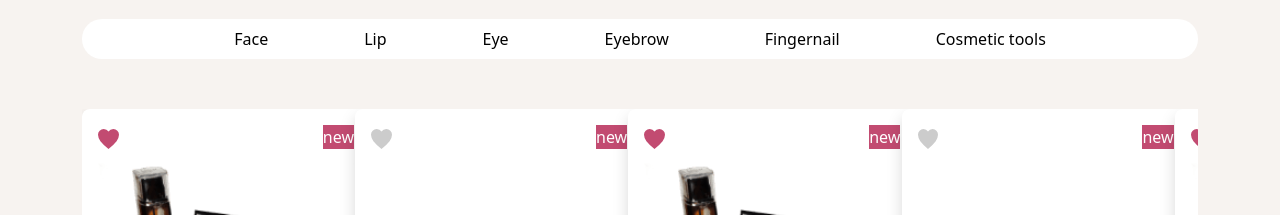
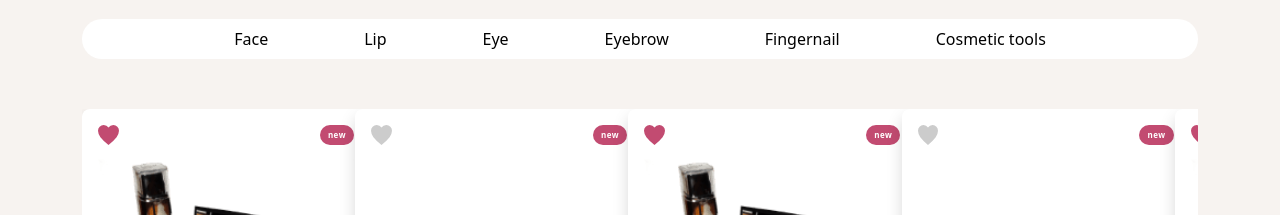
Before and after one commit to mohammadmajidd/laura-beauty, a React (Create React App) app: page / in a window 1280 px wide. Shown: the part 1900-2115 px from the top of the page. Built offline with nearby package versions, Linux system fonts and the light colour scheme.

Commit message:
styled product section

```diff
--- a/src/components/Products/ProductCard.js
+++ b/src/components/Products/ProductCard.js
@@ -1,15 +1,16 @@
 import React from 'react';
 import {Card} from "react-bootstrap";
 import './ProductCard.scss'
+
 const ProductCard = ({product}) => {
     return (
-        <Card  style={{ width: '18rem' }} className={'productCard border-0 shadow p-3 rounded-3'}>
-            <div className={'d-flex justify-content-between productCard__cardHeader'}>
-                <div><img alt='icon' src={product.icon}/></div>
+        <Card style={{width: '18rem'}} className={'productCard border-0 shadow p-3 rounded-3'}>
+            <div className={'d-flex justify-content-between align-items-center productCard__cardHeader'}>
+                <img alt='icon' src={product.icon}/>
                 <div>new</div>
             </div>
             <div className={'productCard__imageContainer'}>
-                <Card.Img variant="top" src={product.image} />
+                <Card.Img variant="top" src={product.image}/>
             </div>
 
             <Card.Body>
--- a/src/components/Products/ProductCard.scss
+++ b/src/components/Products/ProductCard.scss
@@ -2,9 +2,14 @@
 
 
   &__cardHeader {
-    div:nth-child(2) {
+    div {
       background-color: #c24b71;
       color: #fff;
+      font-weight: 600;
+      font-size: 8px;
+      letter-spacing: 0.48px;
+      padding: 4px 8px;
+      border-radius: 10px;
     }
   }
 
@@ -14,7 +19,8 @@
       width: 100%;
     }
   }
-  &__cardTitle{
+
+  &__cardTitle {
     font-weight: 600;
     letter-spacing: 1.08px;
     text-align: left;
```
